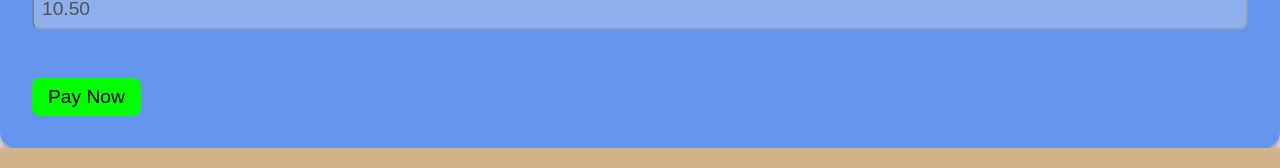
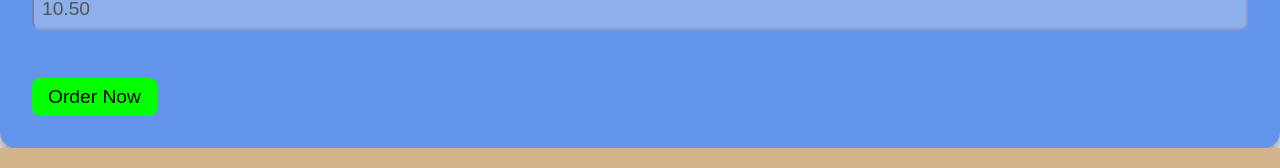
Before and after one commit to toltalchaos/shop-os, a SvelteKit app in the folder online-store/: page /checkout in a window 1280 px wide. Shown: the part 874-1042 px from the top of the page. Built offline with nearby package versions, Linux system fonts and the light colour scheme.

Commit message:
pay -> order

```diff
--- a/online-store/src/routes/checkout/+page.svelte
+++ b/online-store/src/routes/checkout/+page.svelte
@@ -114,7 +114,7 @@
 			<label for="total">Total:</label>
 			<input type="text" id="total" value={total.toFixed(2)} disabled />
 		</div>
-		<button type="submit">Pay Now</button>
+		<button type="submit">Order Now</button>
 	</form>
 </div>
 
```
